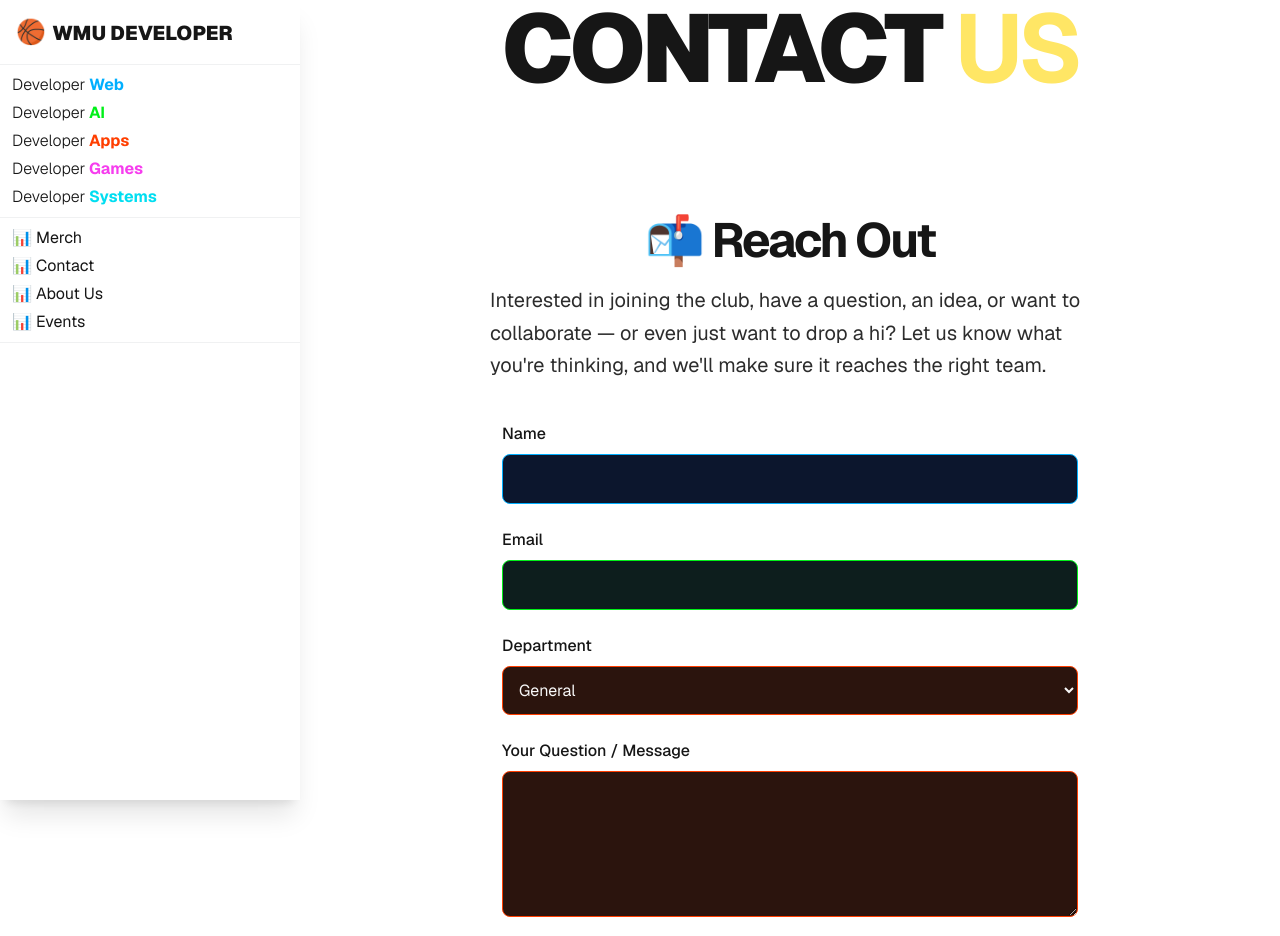
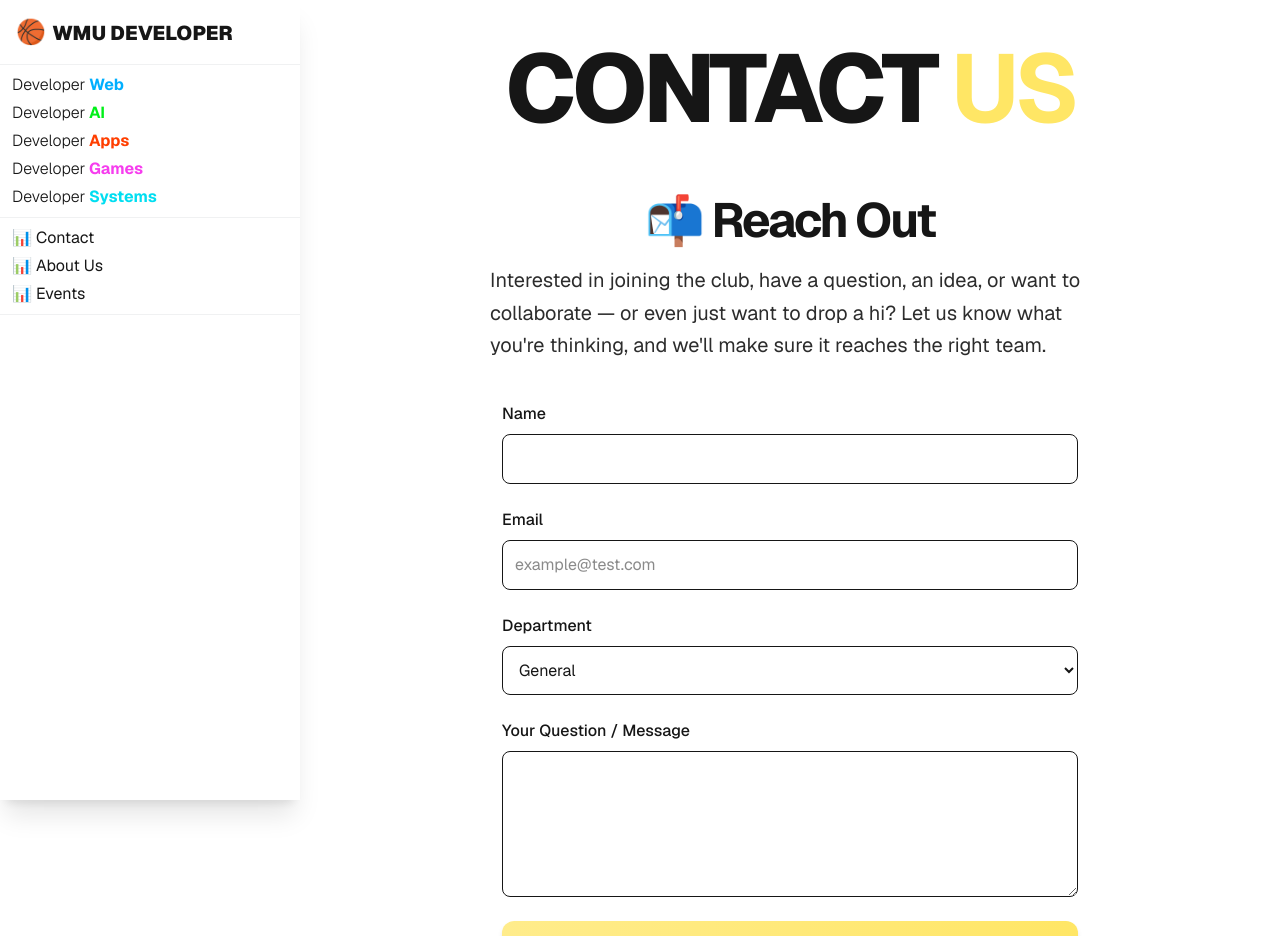
Before and after one commit to Developer-Club-WMU/webdev-landing, a Next.js app: page /contact in a window 1280 px wide. Shown: the top 936 px of the page. Built offline with nearby package versions, Linux system fonts and the light colour scheme.

Commit message:
Made some adjustments for consistency and fixed a few bugs. We have contact information going to our google sheets now

```diff
--- a/src/api/apis.ts
+++ b/src/api/apis.ts
@@ -1,3 +1,4 @@
+
 /**
  * Represents a top-level sidebar navigation item.
  *
@@ -192,3 +193,28 @@ export interface DataObserver<T = unknown> {
      */
     value: T;
 }
+
+export interface InfoNightContactInformation {
+    name: string;
+    email: string;
+    department: string;
+    message: string;
+}
+
+export const DEPARTMENTS = [
+    "General",
+    "Web",
+    "AI",
+    "Games",
+    "Systems",
+    "App",
+    "Automation",
+    "VR/AR",
+    "Hackathon",
+];
+
+export interface SocialInformation {
+    name: string;
+    href: string;
+    icon: React.ComponentType<{ size: number }>;
+}
--- a/src/app/_components/navigation-content.tsx
+++ b/src/app/_components/navigation-content.tsx
@@ -10,7 +10,7 @@ const NavigationContent = () => {
     /* Links to communities, change icons to more appropriate when possible */
     /* More relevant leaf links for student communities */
     const leafs: SideBarLinkLeaf[] = [
-        { title: "Resources", icon: "📚", link: "/" },       // Learning materials, tools, etc.
+        { title: "Team Leads", icon: "📚", link: "/" },       // Page about team members
         { title: "Projects", icon: "🛠️", link: "/" },        // Current or past projects
         { title: "Get Involved", icon: "🤝", link: "/" },    // Info on how to join or contribute
     ];
@@ -49,7 +49,7 @@ const NavigationContent = () => {
     ];
 
     const simpleLinks: SideBarLinkLeaf[] = [
-        { title: "Merch", icon: "📊", link: "/merch" },
+        // { title: "Merch", icon: "📊", link: "/merch" },
         { title: "Contact", icon: "📊", link: "/contact" },
         { title: "About Us", icon: "📊", link: "/about-us" },
         { title: "Events", icon: "📊", link: "/events" },
@@ -58,14 +58,14 @@ const NavigationContent = () => {
     return (
         <div>
             <SearchBar/>
-            <div className="p-2 flex flex-col gap-1 border-b border-gray-500/10 dark:border-gray-500/20">
+            <div className="p-2 flex flex-col gap-1 border-b border-gray-500/10 dark:border-gray-500/50">
                 {links.map((link, index) => (
                     <div key={index}>
                         <NavigationLinkContainer link={link} />
                     </div>
                 ))}
             </div>
-            <div className="p-2 flex flex-col gap-1 border-b border-gray-500/10 dark:border-gray-500/20">
+            <div className="p-2 flex flex-col gap-1 border-b border-gray-500/10 dark:border-gray-500/50">
                 {simpleLinks.map((link, index) => (
                     <div key={index}>
                         <SimpleNavigationLink value={link} index={index}/>
--- a/src/app/_components/sidebar.tsx
+++ b/src/app/_components/sidebar.tsx
@@ -6,8 +6,8 @@ import { sideBarManager } from "@/state/side-bar-manager";
 
 const SideBar = () => {
     return (
-        <div className={`min-w-[300px] hidden lg:flex flex-col h-screen sticky top-0 z-20 bg-bg dark:bg-bg-inverted shadow-xl dark:border-r border-gray-500/20`}>
-            <div className="p-4 flex gap-2 items-center text-2xl border-b border-gray-500/10 dark:border-gray-500/20 text-text dark:text-text-inverted">
+        <div className={`min-w-[300px] hidden lg:flex flex-col h-screen sticky top-0 z-20 bg-bg dark:bg-bg-inverted shadow-xl dark:border-r border-gray-500/50`}>
+            <div className="p-4 flex gap-2 items-center text-2xl border-b border-gray-500/10 dark:border-gray-500/50 text-text dark:text-text-inverted">
                 <Link href="/" className="flex items-center gap-1.5">
                     <button
                         onClick={() => sideBarManager.setOpenKey("")}
--- a/src/app/about-us/page.tsx
+++ b/src/app/about-us/page.tsx
@@ -11,11 +11,9 @@ interface CommonSectionProps {
     description: string;
 }
 
-const sectionTitleClass =
-  "max-w-md text-2xl font-bold [letter-spacing:-.05em] md:text-3xl lg:max-w-2xl lg:text-5xl";
+const sectionTitleClass = "text-2xl font-bold [letter-spacing:-.05em] md:text-3xl lg:text-5xl";
 
-const sectionParagraphClass =
-  "text mt-5 mb-10 max-w-[90vw] text-base leading-relaxed font-normal opacity-90 sm:text-lg md:text-xl lg:max-w-[600px]";
+const sectionParagraphClass = "text mt-5 mb-10 text-base leading-relaxed font-normal opacity-90 sm:text-lg md:text-xl";
 
 const goals = [
     {
@@ -88,7 +86,7 @@ const GoalCard: React.FC<GoalCardProps> = ({
     bgColor,
 }) => (
     <div
-    className={`flex flex-col justify-between rounded-2xl border ${borderColor} ${bgColor} p-5 text-white shadow-md md:w-80`}
+        className={`flex flex-col justify-between rounded-2xl border ${borderColor} ${bgColor} p-5 text-white shadow-md w-80`}
     >
         <h3 className="mb-2 text-xl font-semibold">
             {icon} {title}
@@ -99,12 +97,12 @@ const GoalCard: React.FC<GoalCardProps> = ({
 
 const TargetAudienceList = () => (
     <>
-    <h2 className={sectionTitleClass}>👩‍💻 Who’s This Club For?</h2>
+        <h2 className={sectionTitleClass}>👩‍💻 Who&apos;s This Club For?</h2>
         <ul className="mt-5 mb-10 space-y-4 text-lg font-normal text-white opacity-90 lg:text-xl">
             {audienceList.map(({ dot, text }, idx) => (
                 <li key={idx} className="flex items-center gap-3">
                     <span className={`h-2.5 w-2.5 rounded-full ${dot}`} />
-          <span>{text}</span>
+                    <span className="text-text dark:text-text-inverted">{text}</span>
                 </li>
             ))}
         </ul>
@@ -136,9 +134,8 @@ const AboutUsPage = () => {
 
     return (
         <div className="info-page">
-      <h1 className="mb-1 font-bold">About Us</h1>
-      <div className="text-text dark:text-text-inverted flex flex-col items-center gap-3 text-4xl font-black md:text-6xl lg:text-7xl xl:text-8xl">
-        <h1 className="mb-10 [letter-spacing:-.05em] uppercase">
+            <div className="text-text dark:text-text-inverted flex flex-col gap-3 text-4xl font-black md:text-6xl lg:text-7xl xl:text-8xl">
+                <h1 className="title">
                     <span>About The </span>
                     <span
                         className="inline-block bg-gradient-to-r bg-clip-text leading-snug text-transparent"
@@ -151,7 +148,7 @@ const AboutUsPage = () => {
                     </span>
                 </h1>
 
-        <div className="px-4 sm:px-6 md:px-10">
+                <div className="">
                     {/* Mission Section */}
                     <CommonSection
                         description={missionDetails.description}
@@ -160,7 +157,7 @@ const AboutUsPage = () => {
 
                     {/* Goals Section */}
                     <h2 className={sectionTitleClass}>🚀 Our Goals</h2>
-          <div className="mt-5 mb-10 flex flex-col items-stretch gap-6 md:flex-row md:justify-center md:gap-4">
+                    <div className="mt-5 mb-10 flex flex-wrap items-stretch gap-6 md:flex-row md:justify-center md:gap-4">
                         {goals.map((goal, idx) => (
                             <GoalCard key={idx} {...goal} />
                         ))}
--- a/src/app/contact/page.tsx
+++ b/src/app/contact/page.tsx
@@ -1,69 +1,98 @@
+"use client";
+
+import { useState } from "react";
+import { DEPARTMENTS, type SocialInformation } from "@/api/apis";
 import { FaDiscord, FaLinkedin, FaInstagram } from "react-icons/fa";
 
-const departments = [
-  "General",
-  "Web",
-  "AI",
-  "Games",
-  "Systems",
-  "App",
-  "Automation",
-  "VR/AR",
-  "Hackathon",
-];
+const GOOGLE_FORM_ENDPOINT = "https://script.google.com/macros/s/AKfycbyZ9-JLkEmfcH2N8ucdX_LSh0ZgtHqEp1AlO5YBLgCdi8f-hMgLj8HF-Jkq8TJ6j-lX1A/exec";
 
-const socialLinks = [
+const fieldStyles = {
+    name: {
+        bg: "bg-bg dark:bg-bg-inverted",
+        border: "border-text dark:border-text-inverted",
+        ring: "",
+    },
+
+    email: {
+        bg: "bg-bg dark:bg-bg-inverted",
+        border: "border-text dark:border-text-inverted",
+        ring: "focus:ring-ai",
+    },
+
+    department: {
+        bg: "bg-bg dark:bg-bg-inverted",
+        border: "border-text dark:border-text-inverted",
+        ring: "focus:ring-app",
+    },
+
+    message: {
+        bg: "bg-bg dark:bg-bg-inverted",
+        border: "border-text dark:border-text-inverted",
+        ring: "focus:ring-app",
+    },
+};
+
+export default function ContactPage() {
+    const [formData, setFormData] = useState({
+        name: "",
+        email: "",
+        department: DEPARTMENTS[0] ?? "",
+        message: "",
+    });
+
+    const [submitted, setSubmitted] = useState(false);
+
+    const handleChange = (e: React.ChangeEvent<HTMLInputElement | HTMLTextAreaElement | HTMLSelectElement>) => {
+        setFormData({
+            ...formData,
+            [e.target.name]: e.target.value,
+        });
+    };
+
+    const handleSubmit = async (e: React.FormEvent) => {
+        e.preventDefault();
+
+        console.log("Form submitted:", formData);
+        const params = new URLSearchParams(formData);
+
+        await fetch(GOOGLE_FORM_ENDPOINT, {
+            method: "POST",
+            headers: {
+                "Content-Type": "application/x-www-form-urlencoded",
+            },
+            body: params.toString(),
+        });
+
+        setSubmitted(true);
+    };
+
+    const SOCIAL_LINKS: SocialInformation[] = [
         {
             name: "Discord",
             href: "https://discord.com/invite/q9gk2MasBC",
             icon: FaDiscord,
-    className: "text-web",
         },
+
         {
             name: "LinkedIn",
             href: "https://www.linkedin.com/company/developer-club-wmu/",
             icon: FaLinkedin,
-    className: "text-systems",
         },
+
         {
             name: "Instagram",
             href: "https://www.instagram.com/developerclubwmu",
             icon: FaInstagram,
-    className: "text-games",
         },
     ];
 
-const fieldStyles = {
-  name: {
-    bg: "bg-[#0C162D]",
-    border: "border-web",
-    ring: "focus:ring-web",
-  },
-  email: {
-    bg: "bg-[#0D1E1D]",
-    border: "border-ai",
-    ring: "focus:ring-ai",
-  },
-  department: {
-    bg: "bg-[#2B140D]",
-    border: "border-app",
-    ring: "focus:ring-app",
-  },
-  message: {
-    bg: "bg-[#2B140D]",
-    border: "border-app",
-    ring: "focus:ring-app",
-  },
-};
-
-const ContactPage = () => {
     return (
         <div className="info-page">
             <div className="text-text dark:text-text-inverted flex flex-col items-center gap-3 text-4xl font-black md:text-6xl lg:text-7xl xl:text-8xl">
-        <h1 className="mb-10 [letter-spacing:-.05em] uppercase">
+                <h1 className="title mb-10">
                     <span>Contact </span>
                     <span
-            className="text-bright-yellow inline-block bg-gradient-to-r bg-clip-text text-transparent"
+                        className="text-bright-yellow inline-block bg-gradient-to-r bg-clip-text"
                         style={{ fontWeight: "bold" }}
                     >
                         Us
@@ -75,32 +104,45 @@ const ContactPage = () => {
                 <h2 className="max-w-md text-2xl font-bold [letter-spacing:-.05em] md:text-3xl lg:max-w-2xl lg:text-5xl">
                     📬 Reach Out
                 </h2>
+
                 <p className="mt-5 mb-10 text-base leading-relaxed opacity-90 sm:text-lg md:text-xl lg:max-w-[600px]">
                     Interested in joining the club, have a question, an idea, or want to
                     collaborate — or even just want to drop a hi? Let us know what you're
                     thinking, and we'll make sure it reaches the right team.
                 </p>
 
-        <form className="w-full max-w-xl space-y-6">
+                {!submitted ? (
+                    <form onSubmit={handleSubmit} className="w-full max-w-xl space-y-6">
                         <div className="flex flex-col gap-2">
-            <label htmlFor="name" className="text-base font-medium">
+                            <label htmlFor="name" className="text-base font-medium text-text">
                                 Name
                             </label>
+
                             <input
                                 id="name"
+                                name="name"
                                 type="text"
-              className={`rounded-lg border ${fieldStyles.name.border} ${fieldStyles.name.bg} text-text-inverted p-3 ${fieldStyles.name.ring}`}
+                                required
+                                value={formData.name}
+                                onChange={handleChange}
+                                className={`rounded-lg border ${fieldStyles.name.border} ${fieldStyles.name.bg} text-text dark:text-text-inverted p-3 ${fieldStyles.name.ring}`}
                             />
                         </div>
 
                         <div className="flex flex-col gap-2">
-            <label htmlFor="email" className="text-base font-medium">
+                            <label htmlFor="email" className="font-medium">
                                 Email
                             </label>
+
                             <input
                                 id="email"
+                                name="email"
                                 type="email"
-              className={`rounded-lg border ${fieldStyles.email.border} ${fieldStyles.email.bg} text-text-inverted p-3 ${fieldStyles.email.ring}`}
+                                required
+                                placeholder="example@test.com"
+                                value={formData.email}
+                                onChange={handleChange}
+                                className={`text-black rounded-lg border ${fieldStyles.email.border} ${fieldStyles.email.bg} text-text dark:text-text-inverted p-3 ${fieldStyles.email.ring}`}
                             />
                         </div>
 
@@ -108,12 +150,16 @@ const ContactPage = () => {
                             <label htmlFor="department" className="text-base font-medium">
                                 Department
                             </label>
+
                             <select
                                 id="department"
-              className={`rounded-lg border ${fieldStyles.department.border} ${fieldStyles.department.bg} text-text-inverted p-3 ${fieldStyles.department.ring}`}
+                                name="department"
+                                value={formData.department}
+                                onChange={handleChange}
+                                className={`rounded-lg border ${fieldStyles.department.border} ${fieldStyles.department.bg} text-text dark:text-text-inverted p-3 ${fieldStyles.department.ring}`}
                             >
-              {departments.map((dept) => (
-                <option key={dept} value={dept.toLowerCase()}>
+                                {DEPARTMENTS.map((dept) => (
+                                    <option key={dept} value={dept}>
                                         {dept}
                                     </option>
                                 ))}
@@ -124,34 +170,46 @@ const ContactPage = () => {
                             <label htmlFor="message" className="text-base font-medium">
                                 Your Question / Message
                             </label>
+
                             <textarea
                                 id="message"
+                                name="message"
                                 rows={5}
-              className={`rounded-lg border ${fieldStyles.message.border} ${fieldStyles.message.bg} text-text-inverted p-3 ${fieldStyles.message.ring}`}
+                                required
+                                value={formData.message}
+                                onChange={handleChange}
+                                className={`rounded-lg border ${fieldStyles.message.border} ${fieldStyles.message.bg} text-text dark:text-text-inverted p-3 ${fieldStyles.message.ring}`}
                             />
                         </div>
 
                         <button
                             type="submit"
-            className="from-light-yellow to-bright-yellow text-text rounded-xl bg-gradient-to-r px-6 py-3 font-semibold shadow-md transition hover:brightness-110"
+                            className="w-full cursor-pointer from-light-yellow to-bright-yellow text-text rounded-xl bg-gradient-to-r px-6 py-3 font-semibold shadow-md transition hover:brightness-110"
                         >
                             Send
                         </button>
                     </form>
+                ) : (
+                    <div className="text-green-600 text-lg font-semibold mt-6">
+                        ✅ Thank you for your message!
+                    </div>
+                )}
 
                 <div className="mt-16 text-center">
                     <h2 className="mb-2 text-2xl font-semibold">Connect With Us</h2>
+
                     <p className="mb-4 text-lg opacity-80">
                         Hop into our Discord and follow us on socials to stay in the loop
                         with events, projects, and all the exciting things happening in the
                         club.
                     </p>
+
                     <div className="flex flex-wrap justify-center gap-6">
-            {socialLinks.map(({ name, href, icon: Icon, className }) => (
+                        {SOCIAL_LINKS.map(({ name, href, icon: Icon }) => (
                             <a
                                 key={name}
                                 href={href}
-                className={`${className} hover:opacity-80`}
+                                className="text-text dark:text-text-inverted hover:opacity-80"
                                 target="_blank"
                                 rel="noopener noreferrer"
                                 title={name}
@@ -164,6 +222,4 @@ const ContactPage = () => {
             </div>
         </div>
     );
-};
-
-export default ContactPage;
+}
--- a/src/app/events/page.tsx
+++ b/src/app/events/page.tsx
@@ -1,22 +1,23 @@
 const EventsPage = () => {
     return (
-        <div className="bg-black text-white min-h-screen w-full overflow-x-hidden">
-            <div className="max-w-4xl w-full mx-auto px-4 sm:px-6 py-10">
+        <div className="info-page text-text dark:text-text-inverted flex flex-col gap-8">
             {/* Page Title */}
-                <h1 className="text-5xl font-extrabold mb-10">
-                    <span className="text-yellow-400">CLUB</span> EVENTS
+            <div className="">
+                <h1 className="title">
+                    <span className="text-bright-yellow">CLUB</span> EVENTS
                 </h1>
+            </div>
 
             {/* Type of Events Section */}
-                <div className="mb-16">
+            <div className="">
                 <h2 className="text-3xl font-bold mb-2">TYPE OF EVENTS</h2>
-                    <p className="text-lg text-gray-300">
-                    Bi-weekly meetings with workshops, guest speakers, hackathon/competitions, and company tours
+                <p className="text-lg text-text dark:text-text-inverted">
+                    Bi-weekly meetings with workshops, guest speakers, hackathon/competitions, and company tours.
                 </p>
             </div>
 
             {/* Upcoming Events Section */}
-                <div className="mb-16">
+            <div className="">
                 <h2 className="text-3xl font-bold mb-6">UPCOMING EVENTS</h2>
 
                 <div className="space-y-6">
@@ -60,7 +61,6 @@ const EventsPage = () => {
                 </div>
             </div>
         </div>
-        </div>
     );
 };
 
--- a/src/styles/globals.css
+++ b/src/styles/globals.css
@@ -95,7 +95,11 @@
     }
 
     .info-page {
-        @apply flex flex-col w-full gap-20 bg-bg dark:bg-bg-inverted
+        @apply flex flex-col w-full py-10 gap-5 bg-bg dark:bg-bg-inverted px-4 sm:px-6 md:px-10
+    }
+
+    .title {
+        @apply [letter-spacing:-.05em] text-4xl md:text-6xl lg:text-7xl xl:text-8xl uppercase font-extrabold
     }
 }
 
```
Lines whose indentation alone changed are shown as unchanged.
